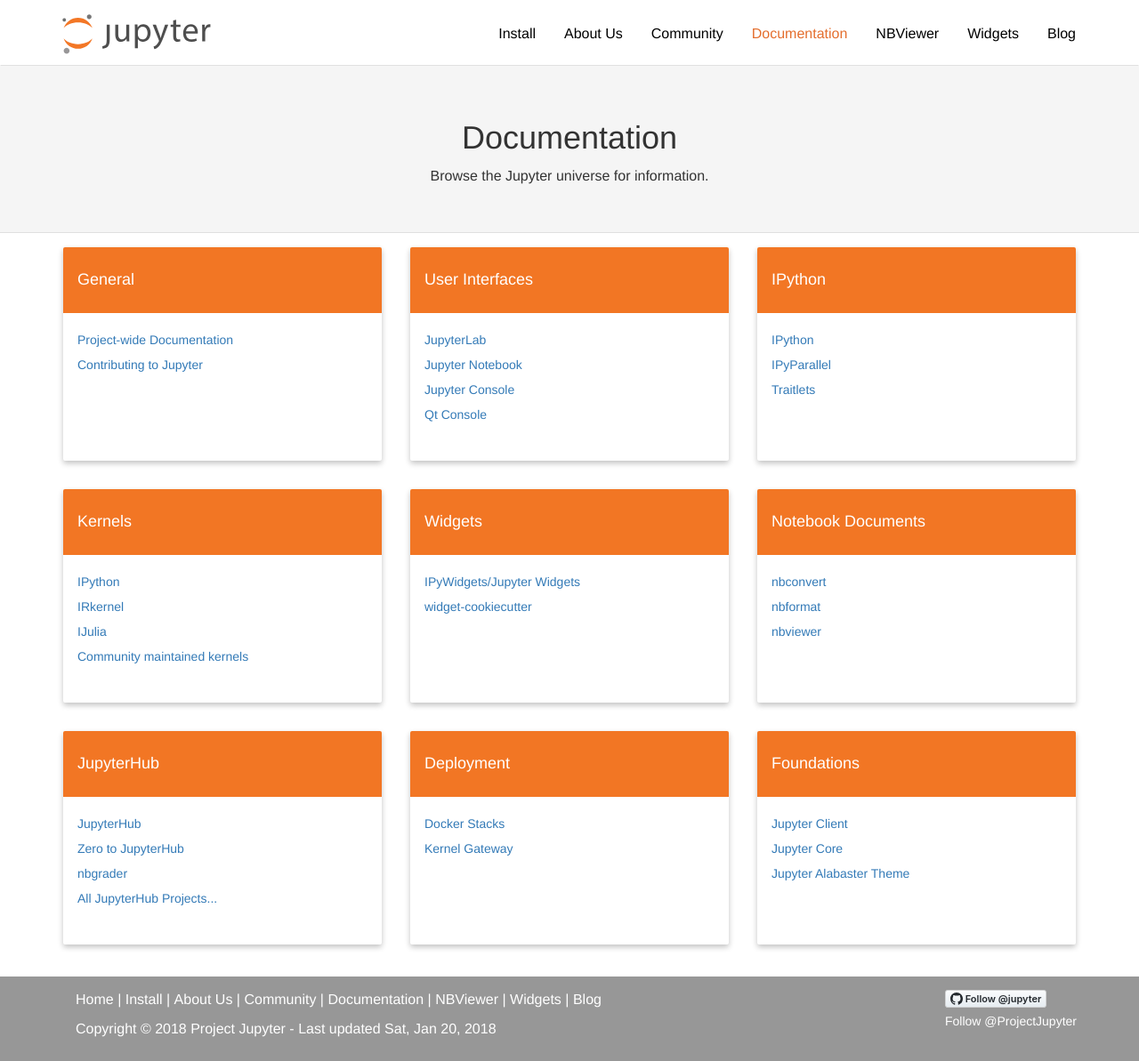
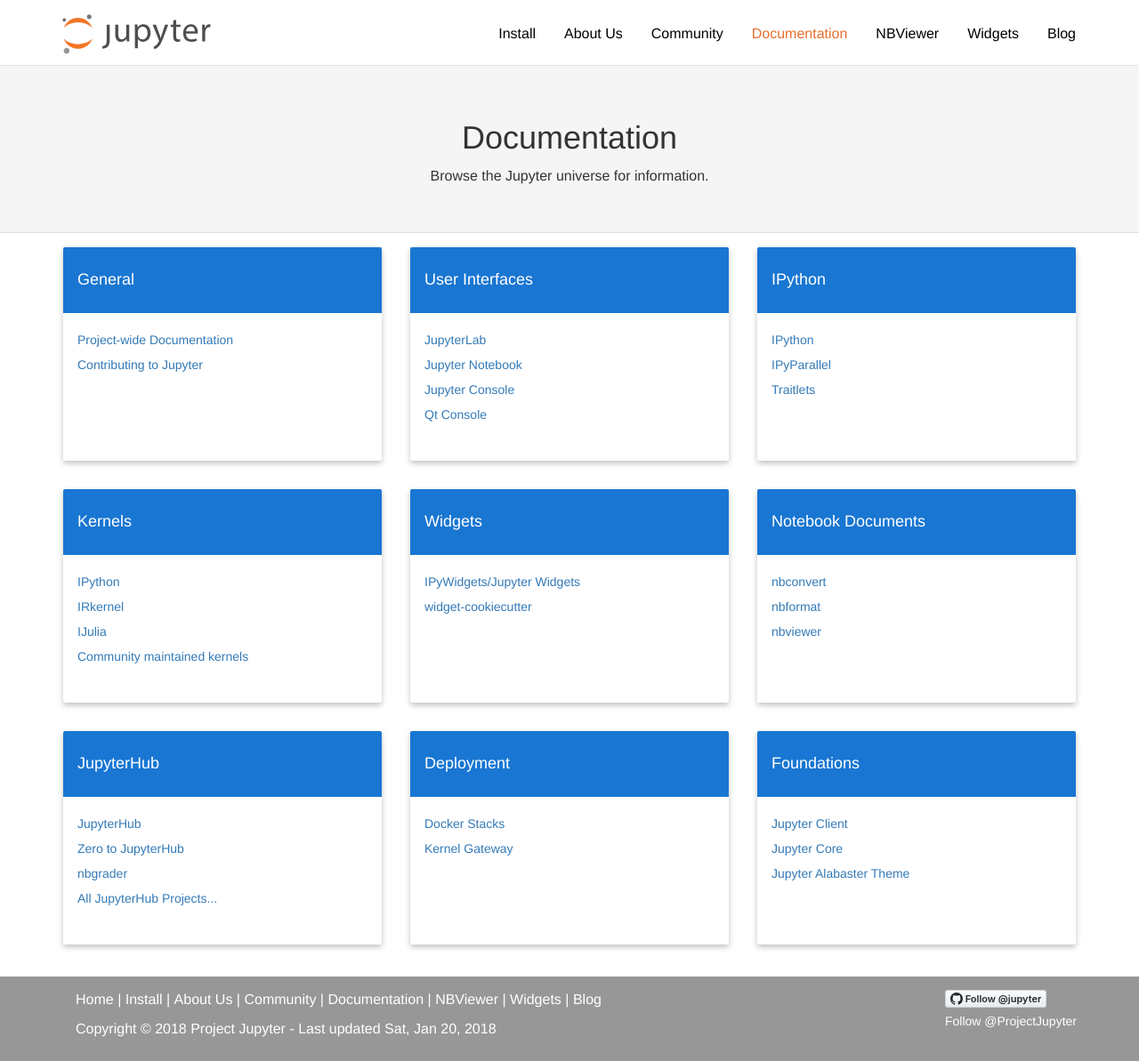
Before and after one commit to jupyter/jupyter.github.io, a Jekyll site: the page built from documentation.html, in a window 1280 px wide and 1193 px high. Shown: the whole window at 89% size. Built offline with Jekyll 4.4.1, drawn with Linux system fonts in a browser that asks for light colours; comment, search, counter and statistics services are not loaded.

Commit message:
Revert back docs cards to blue.
Note that the blue here (#1976D2) is used nowhere else in css we load,
unlike the #337ab7 blue (slightly darker) that we do use. I don't know
if this is on purpose.

```diff
--- a/css/documentation.css
+++ b/css/documentation.css
@@ -21,7 +21,8 @@
 
 .docs-card-heading {
   padding: 16px;
-  background: #F27624;
+  /* color is on purpose not Jupyter Orange */
+  background: #1976D2;
   color: white;
   font-size: 14px;
   font-weight: normal;
```
